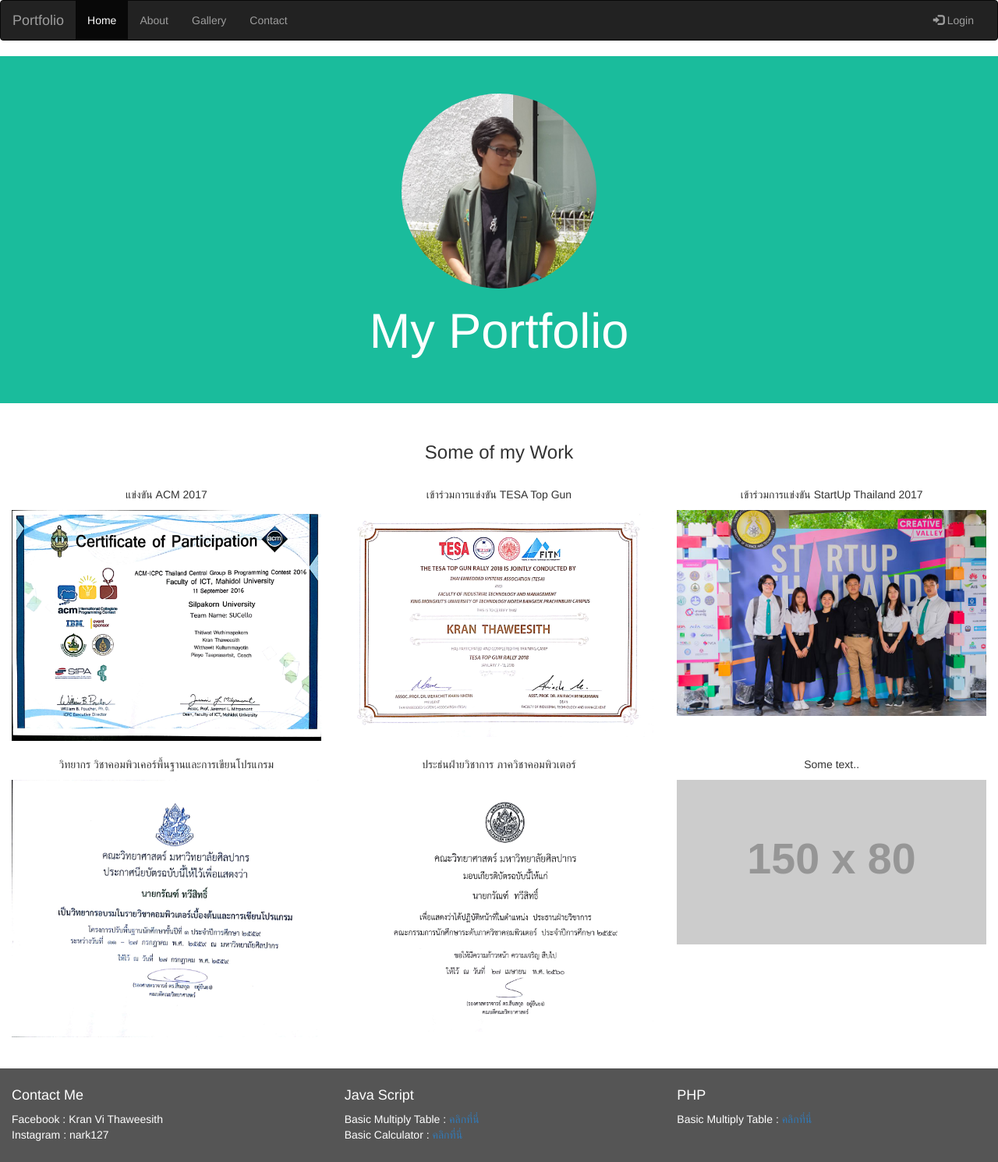
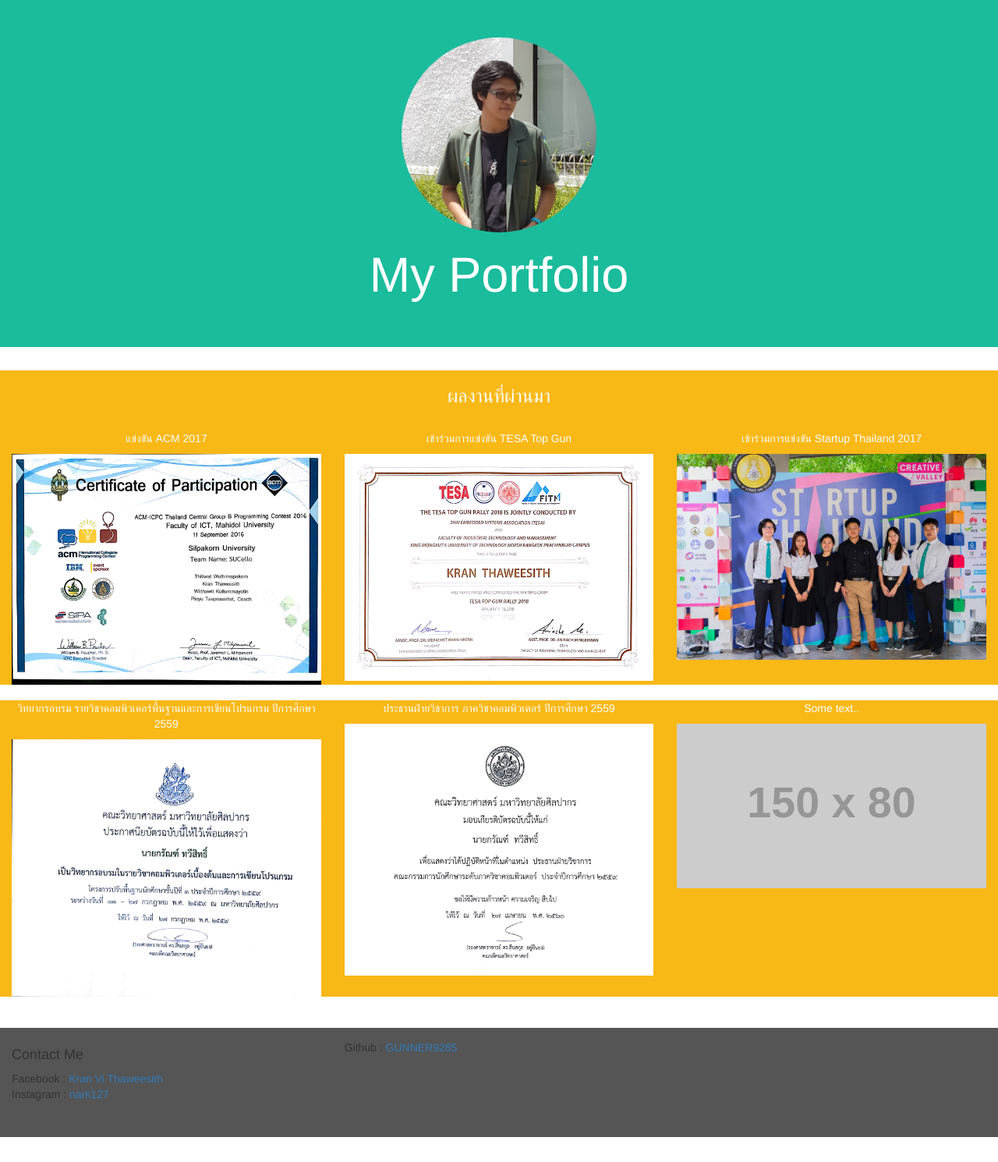
Before and after one commit to GUNNER9285/gunner9285.github.io, a plain HTML site: page index.html in a window 1280 px wide. Shown: the whole page at 78% size. After the commit the page ends 1458 px from the top, so only its background shows below. Drawn offline with nearby package versions, Linux system fonts and the light colour scheme; placeholder pictures from the web are drawn by us.

Commit message:
newProfile beta 1.1
edit footer

```diff
--- a/index.html
+++ b/index.html
@@ -14,36 +14,16 @@
     }
     footer {
       background-color: #555;
-      color: white;
+      color: ffffff;
       padding: 15px;
+    }
+    .gallery {
+      background-color: #F8B816;
+      color: #ffffff;
     }
   </style>
 </head>
 <body>
-
-<nav class="navbar navbar-inverse">
-  <div class="container-fluid">
-    <div class="navbar-header">
-      <button type="button" class="navbar-toggle" data-toggle="collapse" data-target="#myNavbar">
-        <span class="icon-bar"></span>
-        <span class="icon-bar"></span>
-        <span class="icon-bar"></span>
-      </button>
-      <a class="navbar-brand" href="#">Portfolio</a>
-    </div>
-    <div class="collapse navbar-collapse" id="myNavbar">
-      <ul class="nav navbar-nav">
-        <li class="active"><a href="#">Home</a></li>
-        <li><a href="#">About</a></li>
-        <li><a href="#">Gallery</a></li>
-        <li><a href="#">Contact</a></li>
-      </ul>
-      <ul class="nav navbar-nav navbar-right">
-        <li><a href="#"><span class="glyphicon glyphicon-log-in"></span> Login</a></li>
-      </ul>
-    </div>
-  </div>
-</nav>
 
 <div class="jumbotron  bg-head">
   <div class="container text-center">
@@ -52,8 +32,8 @@
   </div>
 </div>
 
-<div class="container-fluid bg-3 text-center">
-  <h3>Some of my Work</h3><br>
+<div class="container-fluid bg-3 text-center gallery">
+  <h3>ผลงานที่ผ่านมา</h3><br>
   <div class="row">
     <div class="col-sm-4">
       <p>แข่งขัน ACM 2017</p>
@@ -64,20 +44,20 @@
       <img src="joinTESA.jpg" class="img-responsive" style="width:100%" alt="Image">
     </div>
     <div class="col-sm-4">
-      <p>เข้าร่วมการแข่งขัน StartUp Thailand 2017</p>
+      <p>เข้าร่วมการแข่งขัน Startup Thailand 2017</p>
       <img src="startup1.jpg" class="img-responsive" style="width:100%" alt="Image">
     </div>
   </div>
 </div><br>
 
-<div class="container-fluid bg-3 text-center">
+<div class="container-fluid bg-3 text-center gallery">
   <div class="row">
     <div class="col-sm-4">
-      <p>วิทยากร วิชาคอมพิวเคอร์พื้นฐานและการเขียนโปรแกรม</p>
+      <p>วิทยากรอบรม รายวิชาคอมพิวเคอร์พื้นฐานและการเขียนโปรแกรม ปีการศึกษา 2559</p>
       <img src="tutorSU.jpg" class="img-responsive" style="width:100%" alt="Image">
     </div>
     <div class="col-sm-4">
-      <p>ประธ่นฝ่ายวิชาการ ภาควิชาคอมพิวเตอร์</p>
+      <p>ประธานฝ่ายวิชาการ ภาควิชาคอมพิวเตอร์ ปีการศึกษา 2559</p>
       <img src="knowSU.jpg" class="img-responsive" style="width:100%" alt="Image">
     </div>
     <div class="col-sm-4">
@@ -92,21 +72,15 @@
     <div class="col-md-4">
       <h4>Contact Me</h4>
       <p>
-        Facebook : Kran Vi Thaweesith <br>
-        Instagram : nark127
+        Facebook : <a href="https://www.facebook.com/kran.thaweesith">Kran Vi Thaweesith</a><br>
+        Instagram : <a href="https://www.instagram.com/nark127/"> nark127 </a><br>
+        <br>
       </p>
       </div>
       <div class="col-md-4">
-      <h4>Java Script</h4>
+
       <p>
-        Basic Multiply Table : <a href="js/multiply.html"> คลิกที่นี่ </a><br>
-        Basic Calculator : <a href="js/calculator.html"> คลิกที่นี่ </a>
-      <p>
-      </div>
-      <div class="col-md-4">
-      <h4>PHP</h4>
-      <p>
-        Basic Multiply Table : <a href="php/formMultiply.php"> คลิกที่นี่ </a><br>
+        Github : <a href="https://github.com/GUNNER9285/"> GUNNER9285 </a><br>
       <p>
       </div>
   </div>
```
